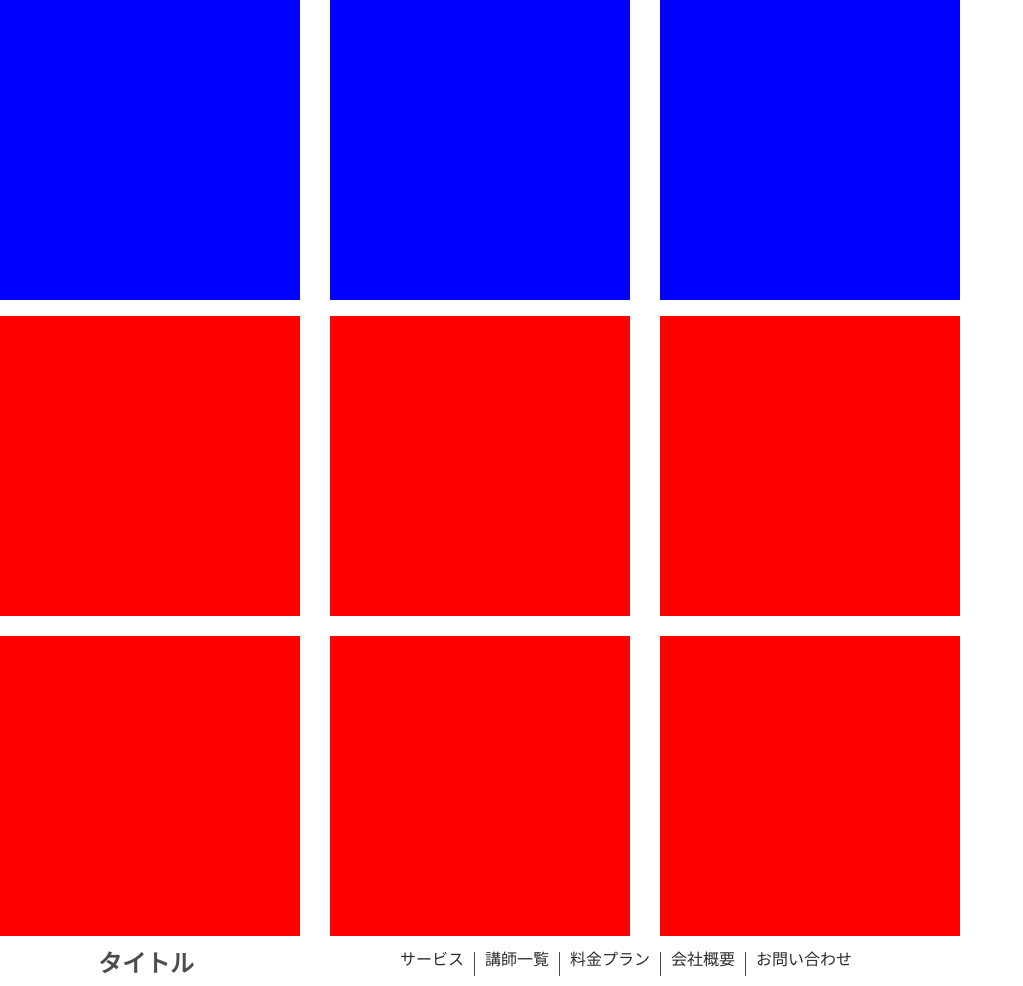
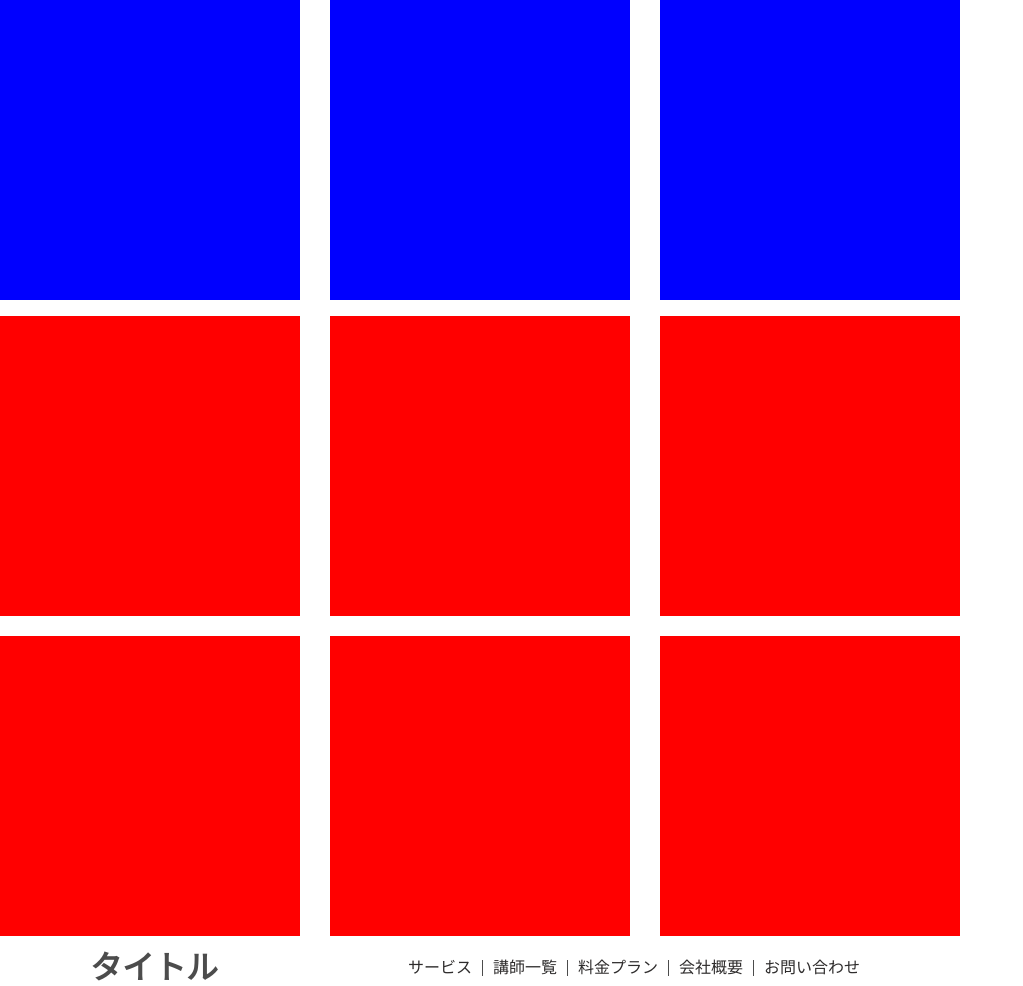
Before and after one commit to ogasawarasayuri/work2ogasawara2, a plain HTML site: page work2ogasawara02/index.html in a window 1280 px wide. Shown: the whole page, without its empty margins (0-1023 px from the left). Drawn offline with Linux system fonts and the light colour scheme.

Commit message:
work2修正2

```diff
--- a/work2ogasawara02/css/style.css
+++ b/work2ogasawara02/css/style.css
@@ -29,13 +29,15 @@
 
 }
 
-nav{
+.header{
+    align-items:center;
     display: flex;/*横並び */
     justify-content:space-around;/*均等に間隔をあけて配置*/
     max-width: 960px;
 }
 nav ul{
     display: flex;/*横並び */
+
 }
 nav li+li{
     border-left: 1px solid;
--- a/work2ogasawara02/index.html
+++ b/work2ogasawara02/index.html
@@ -26,8 +26,9 @@
         <div class="item"></div>
     </div>
     <br>
+    <div class="header">
+        <h1>タイトル</h1>
         <nav>
-        <h1>タイトル</h1>
             <ul>
                 <li><a href="">サービス</a></li>
                 <li><a href="">講師一覧</a></li>
@@ -36,6 +37,7 @@
                 <li><a href="">お問い合わせ</a></li>
             </ul>
         </nav>
+    </div>
 
 </body>
 
```
Lines whose indentation alone changed are shown as unchanged.
